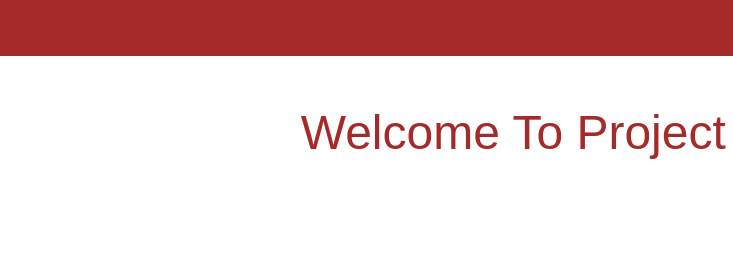
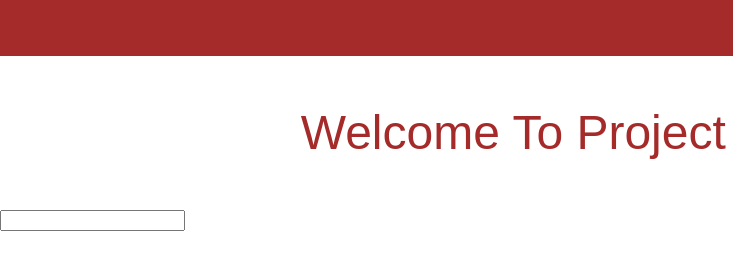
Before and after one commit to Vequan23/project-accelerator, a website built with Parcel: page src/index.html in a window 1280 px wide. Shown: the full height of the page, 0-733 px from the left. Built offline with nearby package versions, Linux system fonts and the light colour scheme.

```diff
--- a/src/index.html
+++ b/src/index.html
@@ -12,18 +12,25 @@
 </head>
 
 <body>
-    <main>
+
+    <header class="header">
         <nav class=" primary-nav">
         </nav>
-        <header class="header">
-            <h1 class="header__text">Welcome To Project Accelerator
-                <span><img class="header__brand-logo" src="./assets/accelerator_logo.png" alt=""></span>
-            </h1>
-        </header>
-        <section class="documentation">
+        <h1 class="header__text">Welcome To Project Accelerator
+            <span><img class="header__brand-logo" src="./assets/accelerator_logo.png" alt=""></span>
+        </h1>
+    </header>
+    <main>
+        <section class="main-container">
+            <section class="input-form">
+                <form action="">
+                    <input type="text">
+                </form>
+            </section>
         </section>
     </main>
 </body>
 
 <script src="./index.js" type="module"></script>
+
 </html>
--- a/src/index.js
+++ b/src/index.js
@@ -3,7 +3,7 @@
 };
 
 const bindEvents = () => {
-console.log('Welecome to project accelerator');
+console.log('Welecos to project accelerator');
 };
 
 
```
Also changed, not shown: dist/PostCSS_Logo.57a434a1.png (deleted), dist/__/manifest.webmanifest (deleted), dist/accelerator_logo.a1b64d94.png (deleted), dist/babel_resized.a4a5f924.png (deleted), dist/box-icon.8ea3602f.png (deleted), dist/index.html (deleted), dist/manifest.20e523d6.webmanifest (deleted), dist/placeholder_icon.5baaf140.png (deleted), dist/placeholder_icon2.86a6edbc.png (deleted), 6 other files.
